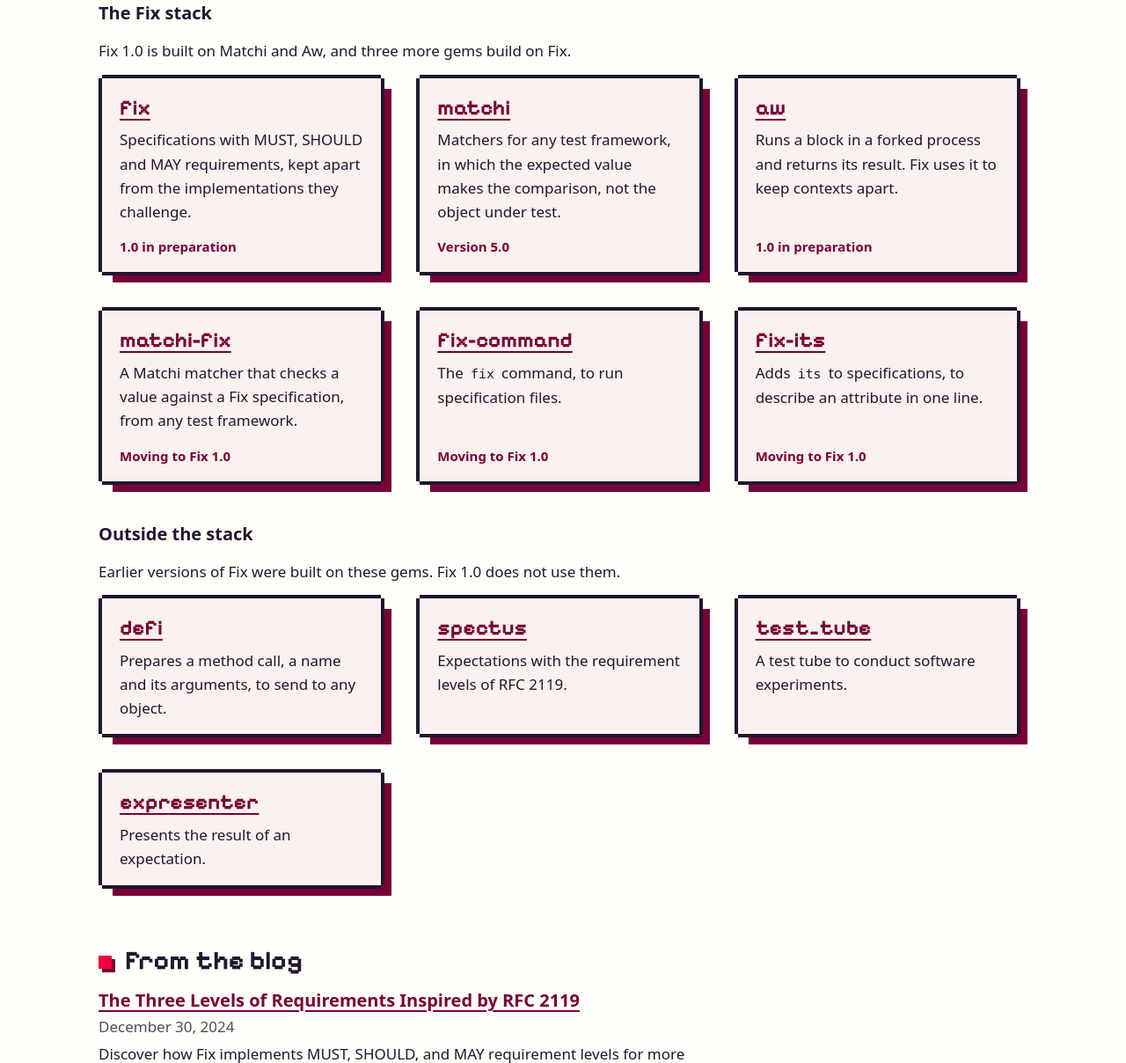
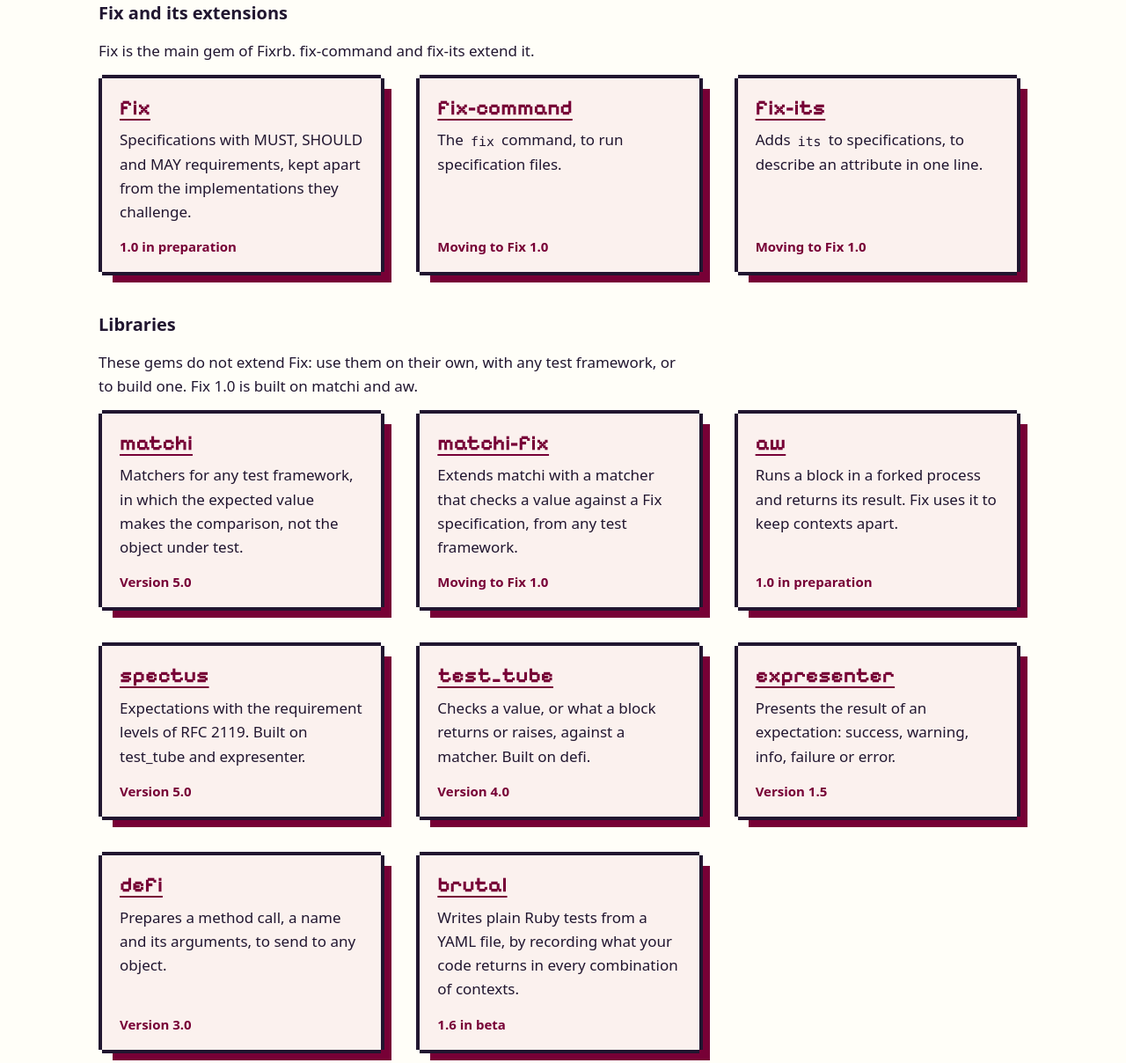
Before and after one commit to fixrb/fixrb.dev, a plain HTML site: page index.html in a window 1280 px wide. Shown: the part 1003-2211 px from the top of the page at 88% size. Drawn offline with Linux system fonts and the light colour scheme.

Commit message:
feat: list brutal and sort the gems by what they extend
Put Fix with the two gems that extend it, fix-command and fix-its, and
the other gems under Libraries, matchi-fix right after matchi, which it
extends. Add brutal, 1.6 in beta. Give every card a status, say which
gems of the project each one is built on, and describe test_tube and
expresenter by what they do. Say in the README where a gem card goes.

```diff
--- a/index.html
+++ b/index.html
@@ -80,29 +80,14 @@
       <h2 id="gems-title">Gems</h2>
       <p>Each gem does one thing, in a few hundred lines of code at most, so that you can read it before you trust it.</p>
 
-      <section id="stack">
-        <h3>The Fix stack</h3>
-        <p>Fix 1.0 is built on Matchi and Aw, and three more gems build on Fix.</p>
+      <section id="fix">
+        <h3>Fix and its extensions</h3>
+        <p>Fix is the main gem of Fixrb. fix-command and fix-its extend it.</p>
         <ul>
           <li>
             <h4><a href="https://github.com/fixrb/fix">fix</a></h4>
             <p>Specifications with MUST, SHOULD and MAY requirements, kept apart from the implementations they challenge.</p>
             <p><small>1.0 in preparation</small></p>
-          </li>
-          <li>
-            <h4><a href="/gems/matchi/">matchi</a></h4>
-            <p>Matchers for any test framework, in which the expected value makes the comparison, not the object under test.</p>
-            <p><small>Version 5.0</small></p>
-          </li>
-          <li>
-            <h4><a href="https://github.com/fixrb/aw">aw</a></h4>
-            <p>Runs a block in a forked process and returns its result. Fix uses it to keep contexts apart.</p>
-            <p><small>1.0 in preparation</small></p>
-          </li>
-          <li>
-            <h4><a href="https://github.com/fixrb/matchi-fix">matchi-fix</a></h4>
-            <p>A Matchi matcher that checks a value against a Fix specification, from any test framework.</p>
-            <p><small>Moving to Fix 1.0</small></p>
           </li>
           <li>
             <h4><a href="https://github.com/fixrb/fix-command">fix-command</a></h4>
@@ -117,25 +102,49 @@
         </ul>
       </section>
 
-      <section id="others">
-        <h3>Outside the stack</h3>
-        <p>Earlier versions of Fix were built on these gems. Fix 1.0 does not use them.</p>
+      <section id="libraries">
+        <h3>Libraries</h3>
+        <p>These gems do not extend Fix: use them on their own, with any test framework, or to build one. Fix 1.0 is built on matchi and aw.</p>
         <ul>
+          <li>
+            <h4><a href="/gems/matchi/">matchi</a></h4>
+            <p>Matchers for any test framework, in which the expected value makes the comparison, not the object under test.</p>
+            <p><small>Version 5.0</small></p>
+          </li>
+          <li>
+            <h4><a href="https://github.com/fixrb/matchi-fix">matchi-fix</a></h4>
+            <p>Extends matchi with a matcher that checks a value against a Fix specification, from any test framework.</p>
+            <p><small>Moving to Fix 1.0</small></p>
+          </li>
+          <li>
+            <h4><a href="https://github.com/fixrb/aw">aw</a></h4>
+            <p>Runs a block in a forked process and returns its result. Fix uses it to keep contexts apart.</p>
+            <p><small>1.0 in preparation</small></p>
+          </li>
+          <li>
+            <h4><a href="https://github.com/fixrb/spectus">spectus</a></h4>
+            <p>Expectations with the requirement levels of RFC 2119. Built on test_tube and expresenter.</p>
+            <p><small>Version 5.0</small></p>
+          </li>
+          <li>
+            <h4><a href="https://github.com/fixrb/test_tube">test_tube</a></h4>
+            <p>Checks a value, or what a block returns or raises, against a matcher. Built on defi.</p>
+            <p><small>Version 4.0</small></p>
+          </li>
+          <li>
+            <h4><a href="https://github.com/fixrb/expresenter">expresenter</a></h4>
+            <p>Presents the result of an expectation: success, warning, info, failure or error.</p>
+            <p><small>Version 1.5</small></p>
+          </li>
           <li>
             <h4><a href="https://github.com/fixrb/defi">defi</a></h4>
             <p>Prepares a method call, a name and its arguments, to send to any object.</p>
+            <p><small>Version 3.0</small></p>
           </li>
           <li>
-            <h4><a href="https://github.com/fixrb/spectus">spectus</a></h4>
-            <p>Expectations with the requirement levels of RFC 2119.</p>
-          </li>
-          <li>
-            <h4><a href="https://github.com/fixrb/test_tube">test_tube</a></h4>
-            <p>A test tube to conduct software experiments.</p>
-          </li>
-          <li>
-            <h4><a href="https://github.com/fixrb/expresenter">expresenter</a></h4>
-            <p>Presents the result of an expectation.</p>
+            <h4><a href="https://github.com/fixrb/brutal">brutal</a></h4>
+            <p>Writes plain Ruby tests from a YAML file, by recording what your code returns in every combination of contexts.</p>
+            <p><small>1.6 in beta</small></p>
           </li>
         </ul>
       </section>
--- a/style.css
+++ b/style.css
@@ -459,8 +459,8 @@ figcaption {
 
 /* Cards: the gem list and the post lists */
 
-#stack > ul,
-#others > ul {
+#fix > ul,
+#libraries > ul {
   display: grid;
   grid-template-columns: repeat(auto-fill, minmax(min(100%, 18rem), 1fr));
   gap: 2rem 1.75rem;
@@ -469,8 +469,8 @@ figcaption {
   list-style: none;
 }
 
-#stack > ul > li,
-#others > ul > li {
+#fix > ul > li,
+#libraries > ul > li {
   display: flex;
   flex-direction: column;
   margin: 0 calc(3 * var(--px)) calc(3 * var(--px)) var(--px);
@@ -484,19 +484,19 @@ figcaption {
     calc(3 * var(--px)) calc(3 * var(--px)) 0 var(--shadow);
 }
 
-#stack h4,
-#others h4 {
+#fix h4,
+#libraries h4 {
   margin: 0 0 0.5rem;
   font-family: var(--display);
   font-size: 1.5rem;
 }
 
-#stack li p,
-#others li p {
+#fix li p,
+#libraries li p {
   margin: 0;
 }
 
-#stack li p:has(> small) {
+#gems li p:has(> small) {
   margin-top: auto;
   padding-top: 0.75rem;
 }
```
Also changed, not shown: 1 other file.
